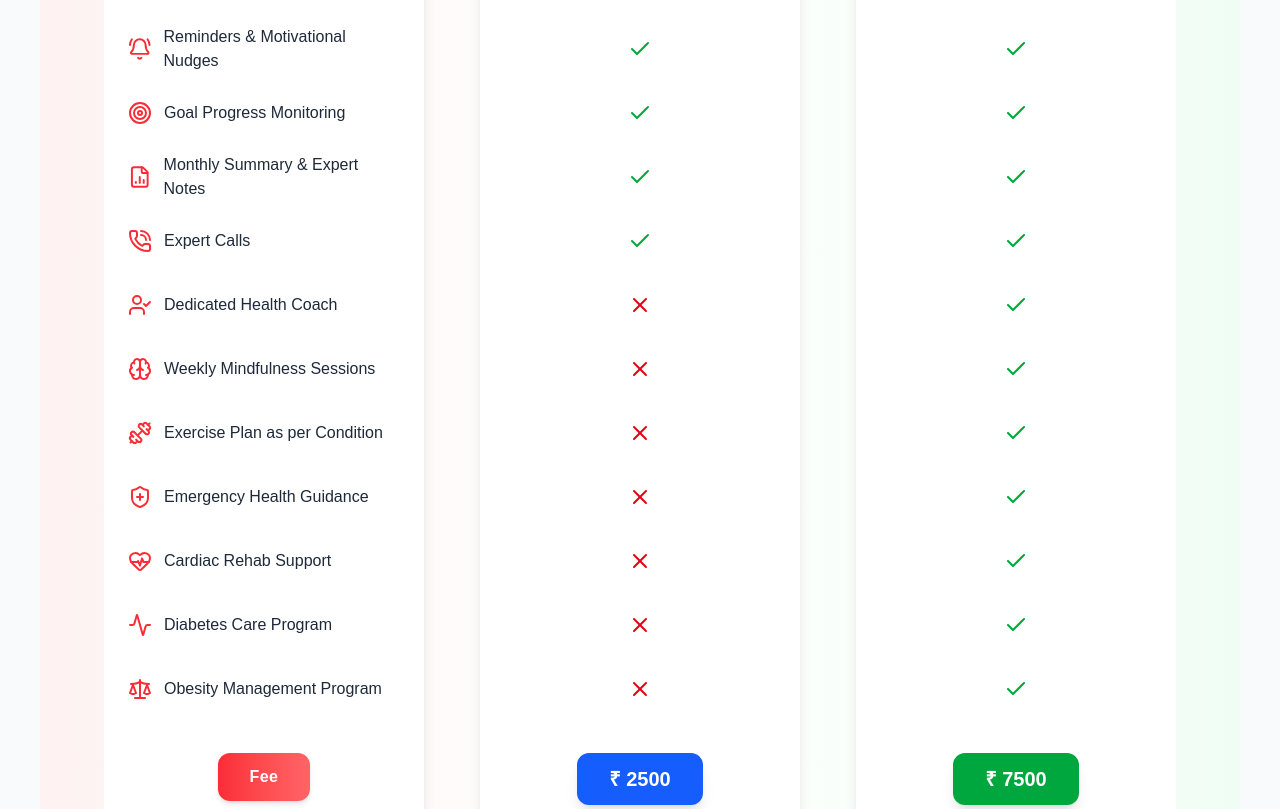
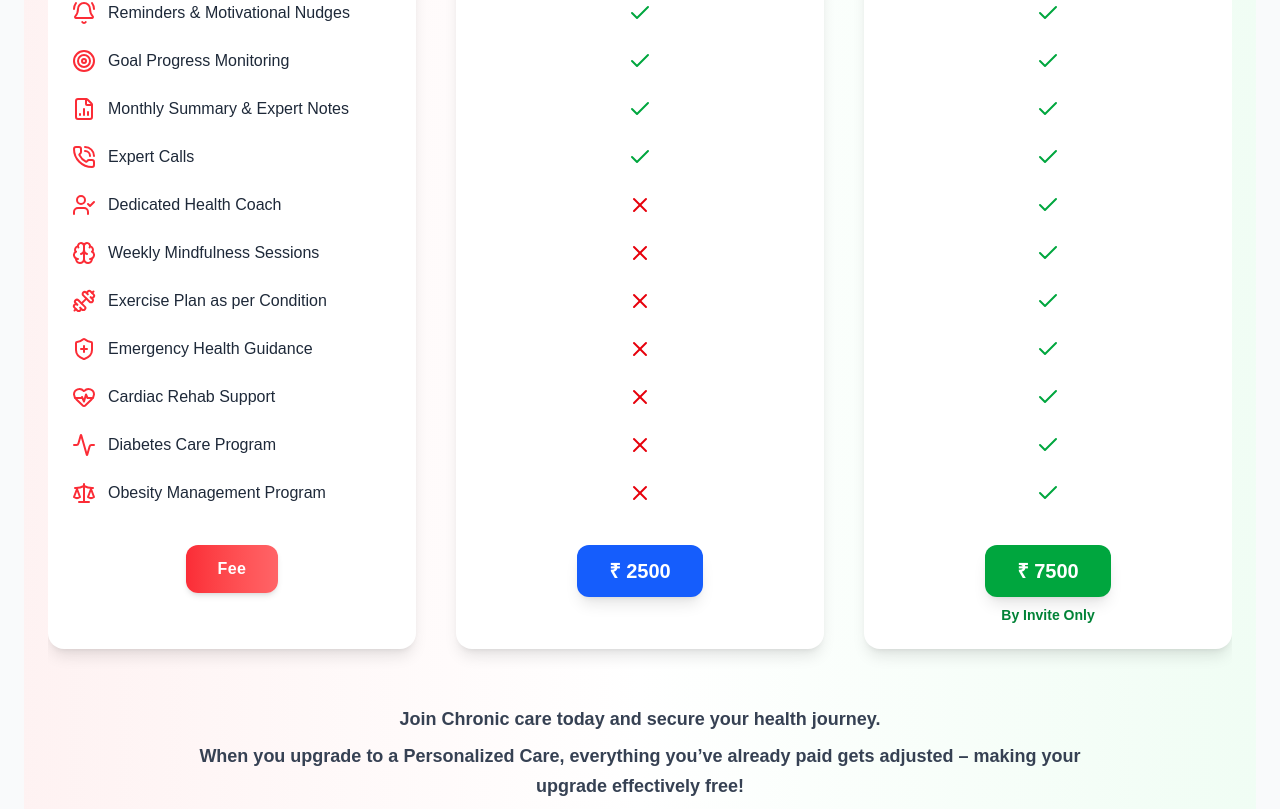
Before and after one commit to pranavpatildz/Just-For-Hearts, a Next.js app: page / in a window 1280 px wide. Shown: the part 1271-2080 px from the top of the page. Built offline with nearby package versions, Linux system fonts and the light colour scheme.

Commit message:
24-02-2026 23:29:00 Homepage Comparison Table Done

```diff
--- a/app/page.tsx
+++ b/app/page.tsx
@@ -14,7 +14,7 @@ export default function Home() {
   return (
     <div className="bg-gray-50">
       <Navbar />
-      <main className="max-w-7xl mx-auto px-6 md:px-10">
+      <main className="w-full max-w-[1400px] xl:max-w-[1500px] 2xl:max-w-[1600px] mx-auto px-4 lg:px-6">
         <Hero />
         <ComparisonSection />
         <Benefits />
--- a/components/public/Benefits.tsx
+++ b/components/public/Benefits.tsx
@@ -130,7 +130,7 @@ export default function Benefits() {
 
   return (
     <section className="py-16 md:py-24 bg-gray-50">
-      <div className="max-w-7xl mx-auto px-6 md:px-10 text-center">
+      <div className="max-w-7xl mx-auto px-4 lg:px-6 text-center">
         <h2 className="text-3xl md:text-4xl font-extrabold text-gray-900 mb-12">
           Benefits of Choosing Just For Hearts
         </h2>
--- a/components/public/ComparisonSection.tsx
+++ b/components/public/ComparisonSection.tsx
@@ -21,7 +21,7 @@ export default function ComparisonSection() {
 
   return (
     <section className="relative py-20 bg-gradient-to-r from-red-50 via-white to-green-50 overflow-hidden">
-      <div className="w-full px-8 xl:px-16 2xl:px-24">
+      <div className="w-full px-4 lg:px-6">
 
         {/* Heading */}
         <div className="text-center mb-12">
@@ -36,7 +36,7 @@ export default function ComparisonSection() {
         </div>
 
         {/* Table */}
-        <div className="flex overflow-x-auto gap-8 pb-6 md:grid md:grid-cols-3 gap-10 xl:gap-14">
+        <div className="flex overflow-x-auto gap-8 pb-6 md:grid md:grid-cols-3 gap-8 xl:gap-10">
 
           {/* Features Column */}
           <div className="w-full min-w-[300px] md:min-w-0 bg-white rounded-2xl shadow-lg">
@@ -45,9 +45,9 @@ export default function ComparisonSection() {
                 Features
               </h2>
             </div>
-            <div className="p-6 flex flex-col space-y-4">
+            <div className="p-6 flex flex-col space-y-3 lg:space-y-2">
               {features.map((feature, index) => (
-                <div key={index} className="h-12 flex items-center gap-3">
+                <div key={index} className="h-10 flex items-center gap-3">
                   <feature.icon className="w-6 h-6 text-red-500" />
                   <span className="text-gray-800 font-medium">
                     {feature.name}
@@ -72,9 +72,9 @@ export default function ComparisonSection() {
                 Chronic Care
               </h2>
             </div>
-            <div className="p-6 flex flex-col space-y-4 items-center">
+            <div className="p-6 flex flex-col space-y-3 lg:space-y-2 items-center">
               {features.map((feature, index) => (
-                <div key={index} className="h-12 flex items-center justify-center">
+                <div key={index} className="h-10 flex items-center justify-center">
                   {feature.chronic ? (
                     <Check className="w-6 h-6 text-green-600" />
                   ) : (
@@ -99,9 +99,9 @@ export default function ComparisonSection() {
               </h2>
             </div>
             {/* Content Area */}
-            <div className="p-6 flex flex-col space-y-4 items-center">
+            <div className="p-6 flex flex-col space-y-3 lg:space-y-2 items-center">
               {features.map((feature, index) => (
-                <div key={index} className="h-12 flex items-center justify-center">
+                <div key={index} className="h-10 flex items-center justify-center">
                   <Check className="w-6 h-6 text-green-600" />
                 </div>
               ))}
@@ -118,6 +118,14 @@ export default function ComparisonSection() {
           </div>
 
         </div>
+        <div className="mt-8 text-center max-w-4xl mx-auto">
+          <p className="text-lg font-semibold text-gray-700 leading-relaxed">
+            Join Chronic care today and secure your health journey.
+          </p>
+          <p className="text-lg font-semibold text-gray-700 leading-relaxed mt-2">
+            When you upgrade to a Personalized Care, everything you’ve already paid gets adjusted – making your upgrade effectively free!
+          </p>
+        </div>
       </div>
     </section>
   );
--- a/components/public/ComparisonTable.tsx
+++ b/components/public/ComparisonTable.tsx
@@ -60,7 +60,7 @@ export default function ComparisonTable() {
 
   return (
     <section className="py-16 md:py-24">
-      <div className="max-w-7xl mx-auto px-6 md:px-10 text-center">
+      <div className="max-w-7xl mx-auto px-4 lg:px-6 text-center">
         <h2 className="text-3xl md:text-4xl font-extrabold text-gray-900 mb-4">
           Chronic Care Vs Personalised Care
         </h2>
```
